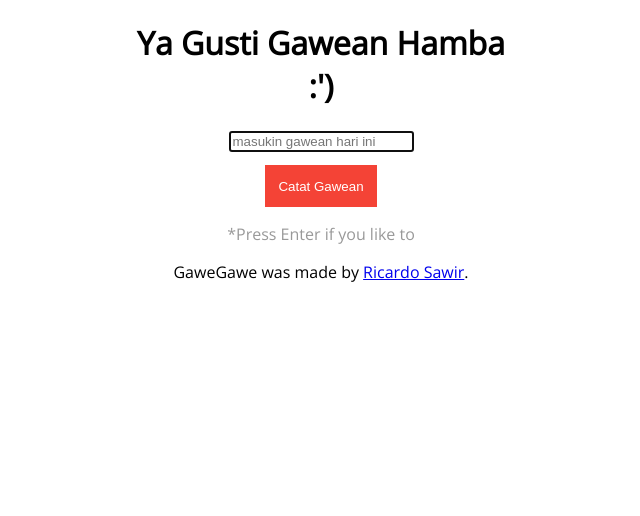
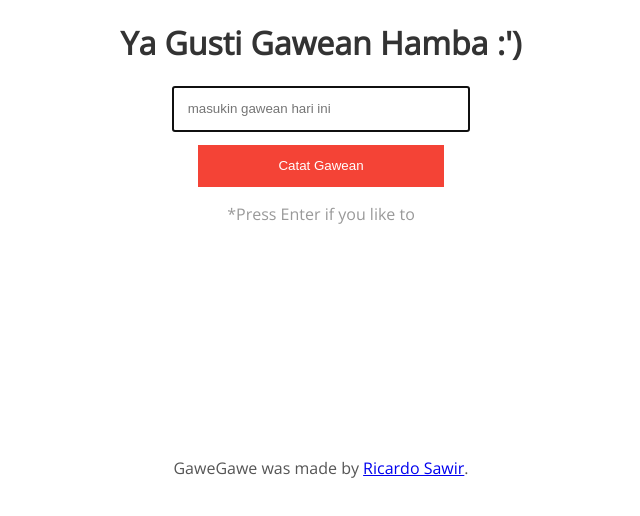
Before and after one commit to sawirricardo/gawegawe, a plain HTML site: page index.html in a window 1280 px wide. Shown: the whole page, without its empty margins (319-959 px from the left). Drawn offline with nearby package versions, Linux system fonts and the light colour scheme.

Commit message:
edited style

```diff
--- a/styles/main.css
+++ b/styles/main.css
@@ -1,10 +1,13 @@
-
-
 .bodi {
     margin: 0 auto;
-    max-width: 25em;
+    max-width: 26em;
     text-align: center;
     font-family: 'Open Sans', sans-serif;
+    color: #555;
+}
+
+h1 {
+    color: #333;
 }
 
 li {
@@ -19,10 +22,20 @@ li {
     color: white;
     text-align: center;
     text-decoration: none;
-    padding: 1em 1em;
+    padding: 1em 6em;
     margin-top: 1em;
 }
 
 #btn {
     text-align: center;
 }
+
+#list {
+    overflow:auto;
+    height:200px;
+}
+
+#input {
+    width: 20em;
+    padding: 1em 1em;
+}
```
